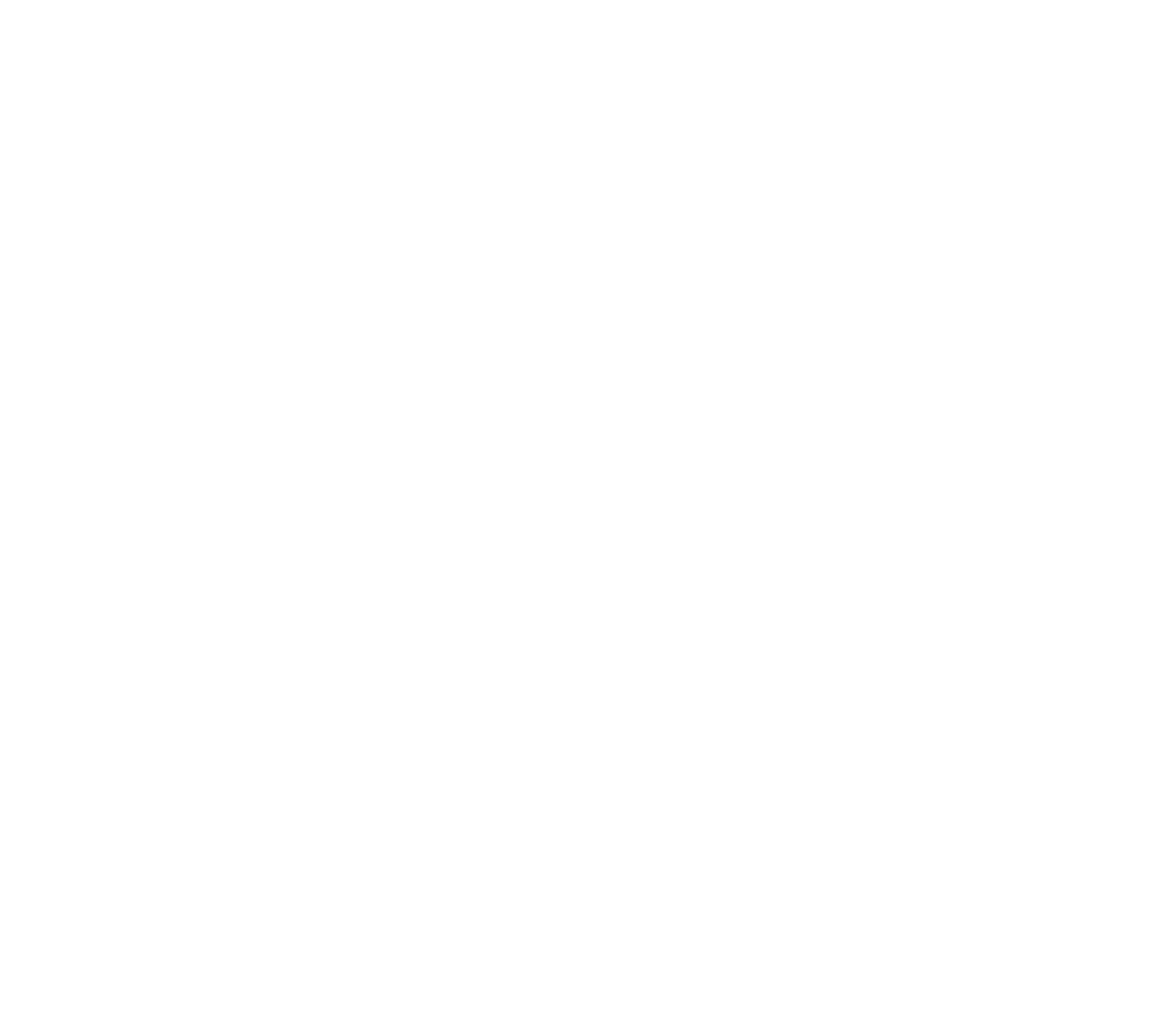
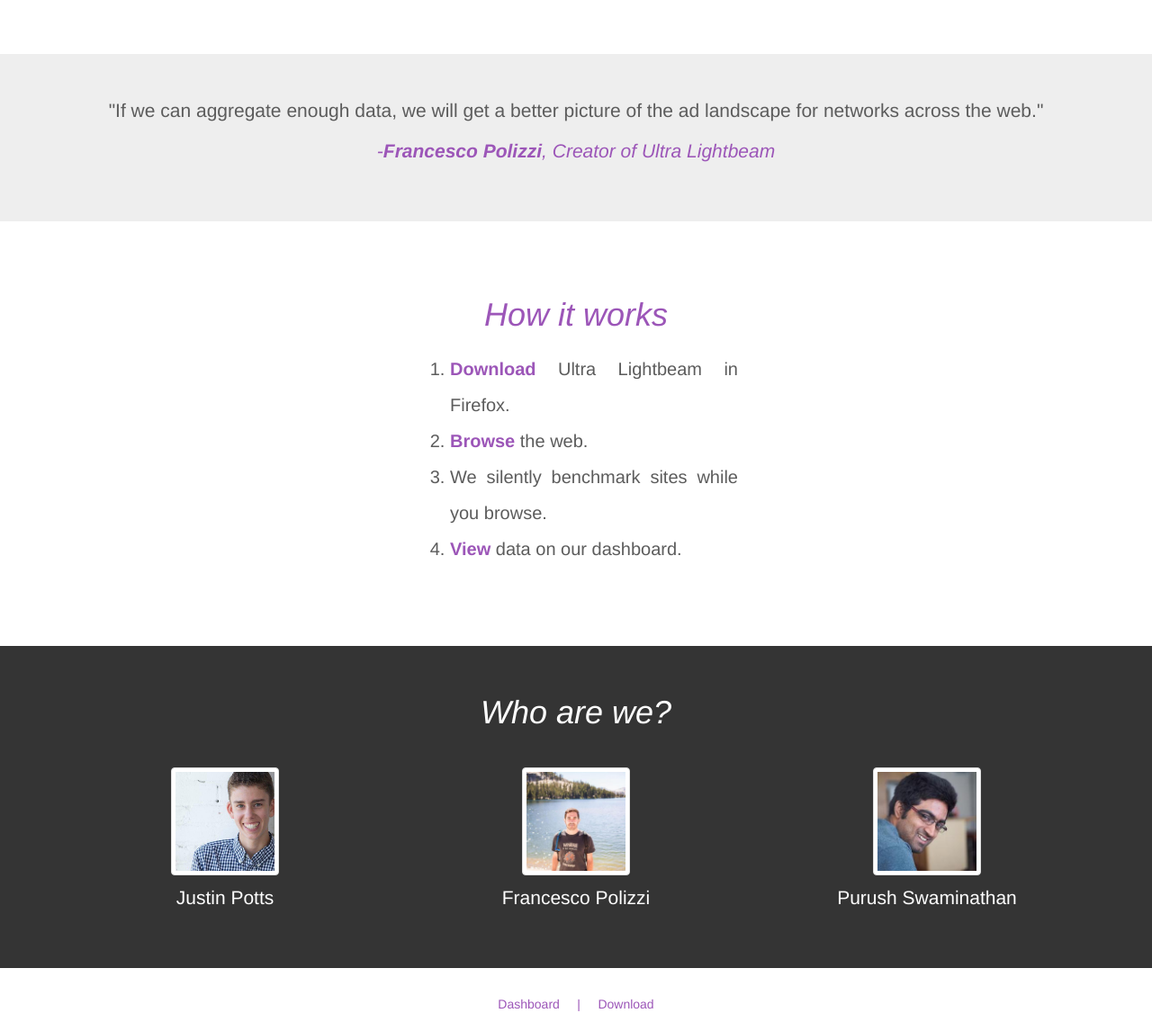
Before and after one commit to FrancescoSTL/Site-Sonar-Dashboard, a website: page views/index.html in a window 1280 px wide. Shown: the part 760-1906 px from the top of the page at 90% size. Before the commit the page ends 820 px from the top, so only its background shows below. Drawn offline with Linux system fonts and the light colour scheme.

Commit message:
More updates to the landing page! :D

```diff
--- a/public/css/custom.css
+++ b/public/css/custom.css
@@ -32,6 +32,70 @@
   border-color: #7a4390;
 }
 
+.quote {
+  color: #5c5c5c;
+  font-size: 30px;
+  text-align: center;
+}
+
+.title {
+  color: #9c56b8;
+  font-size: 30px;
+  font-style: italic;
+  text-align: center;
+}
+
+.subheading-dark {
+  color: #9c56b8;
+  font-size: 36px !important;
+}
+
+.subheading-light {
+  color: white;
+  font-size: 36px !important;
+}
+
+.subsection-white {
+  background-color: white;
+  text-align: center;
+}
+
+.subsection-dark {
+  background-color: #343434;
+  text-align: center;
+}
+
+#how-it-works {
+  text-align: justify;
+  font-size: 20px;
+  line-height: 40px;
+}
+
+.emphasis {
+  color: #9c56b8;
+  font-weight: bold;
+}
+
+.img-caption {
+  color: white;
+  padding-top: 10px;
+}
+
+.footer {
+  color: #9c56b8;
+  text-align: center;
+  padding-bottom: 10px;
+}
+
+a {
+  color: #9c56b8;
+}
+
+a:hover {
+  color: #7a4390;
+  text-decoration: none;
+}
+
 /*
  * Base structure
  */
@@ -54,11 +118,6 @@
 .subheading {
   font-size: 30px;
   font-style: italic;
-}
-
-#streaming-now {
-  font-size: 20px;
-  color: #4A90E2;
 }
 
 
--- a/views/index.html
+++ b/views/index.html
@@ -20,7 +20,7 @@
       </div>
       <div id="navbar" class="navbar-collapse collapse">
         <ul class="nav navbar-nav">
-          <li class="active"><a href="/home">Home</a></li>
+          <li class="active"><a href="/">Home</a></li>
           <li><a href="/dashboard">Dashboard</a></li>
           <li><a href="https://github.com/FrancescoSTL/Ultra-Lightbeam">Download</a></li>
         </ul>
@@ -38,5 +38,63 @@
       </div>
     </div>
 
+    <div class="jumbotron">
+      <div class="container">
+        <p class="quote">"If we can aggregate enough data, we will get a better picture of the ad landscape for networks across the web."</p>
+        <p class="title">-<strong>Francesco Polizzi</strong>, <i>Creator of Ultra Lightbeam</i></p>
+      </div>
+    </div>
+
+    <div class="jumbotron subsection-white">
+      <div class="container">
+        <p class="subheading subheading-dark">How it works</p>
+        <div class="row">
+          <div class="col-md-4"></div>
+          <div class="col-md-4" id="how-it-works">
+            <ol>
+              <li><a href="https://github.com/FrancescoSTL/Ultra-Lightbeam"><span class="emphasis">Download</span></a> Ultra Lightbeam in Firefox.</li>
+              <li><span class="emphasis">Browse</span> the web.</li>
+              <li>We silently benchmark sites while you browse.</li>
+              <li><span class="emphasis">View</span> data on our dashboard.</li>
+            </ol>
+          </div>
+        </div>
+      </div>
+    </div>
+
+    <div class="jumbotron subsection-dark">
+      <div class="container">
+        <p class="subheading subheading-light">Who are we?</p>
+        <br>
+        <div class="row">
+          <div class="col-md-4">
+            <a href="https://github.com/justinpotts/">
+              <img src="/img/justinpotts.jpg" class="img-thumbnail" alt="Justin Potts" width="120" height="120">
+              <p class="img-caption">Justin Potts<p>
+            </a>
+          </div>
+          <div class="col-md-4">
+            <a href="https://github.com/FrancescoSTL">
+              <img src="/img/francescopolizzi.jpg" class="img-thumbnail" alt="Francesco Polizzi" width="120" height="120">
+              <p class="img-caption">Francesco Polizzi</p>
+            </a>
+          </div>
+          <div class="col-md-4">
+            <a href="https://github.com/purukaushik">
+              <img src="/img/purushswaminathan.jpg" class="img-thumbnail" alt="Purush Swaminathan" width="120" height="120">
+              <p class="img-caption">Purush Swaminathan</p>
+            </a>
+          </div>
+        </div>
+      </div>
+    </div>
+
+    <div class="footer">
+      <p>
+        <a href="/dashboard">Dashboard</a>
+        &nbsp;&nbsp;&nbsp; | &nbsp;&nbsp;&nbsp;
+        <a href="https://github.com/FrancescoSTL/Ultra-Lightbeam">Download</a>
+    </div>
+
   </body>
 </html>
```
Also changed, not shown: public/css/bootstrap.min.css, public/img/francescopolizzi.jpg (added), public/img/justinpotts.jpg (added), public/img/purushswaminathan.jpg (added).
